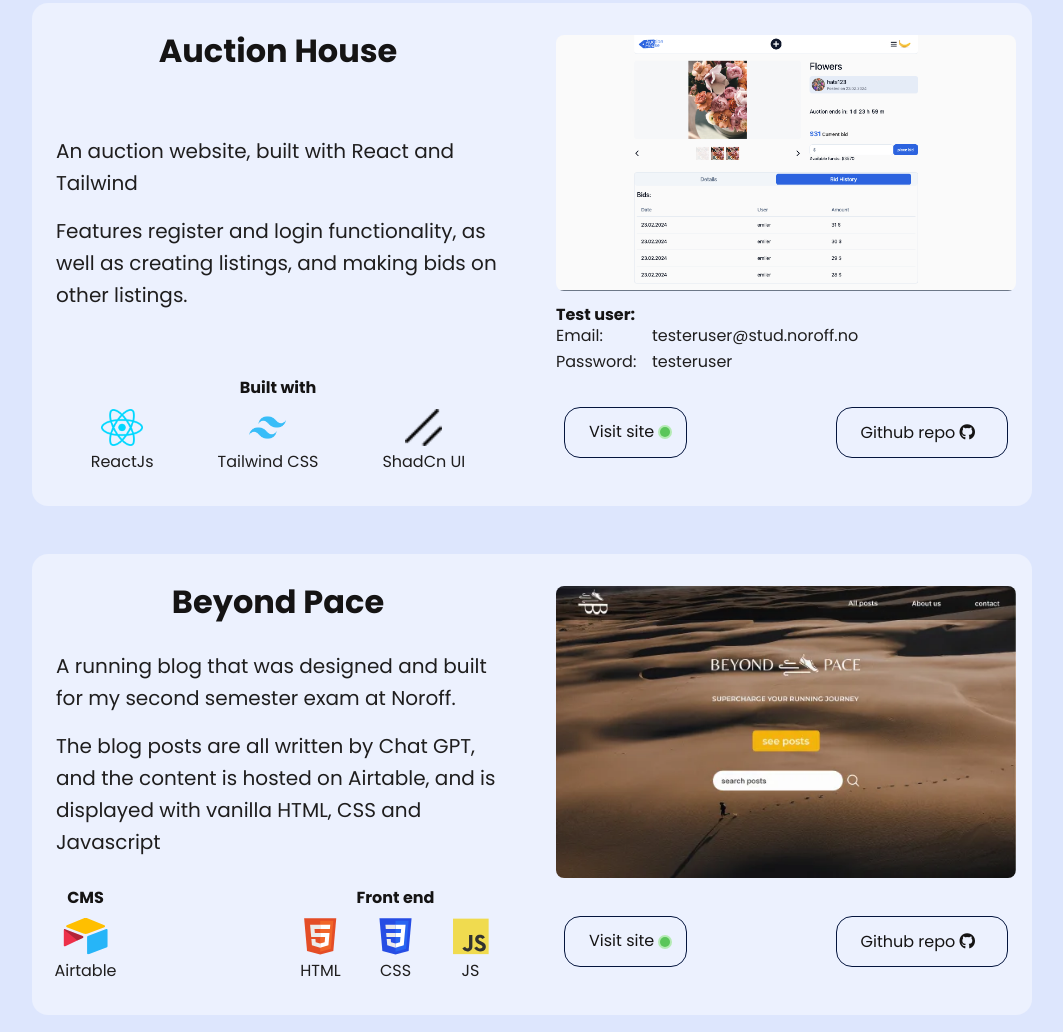
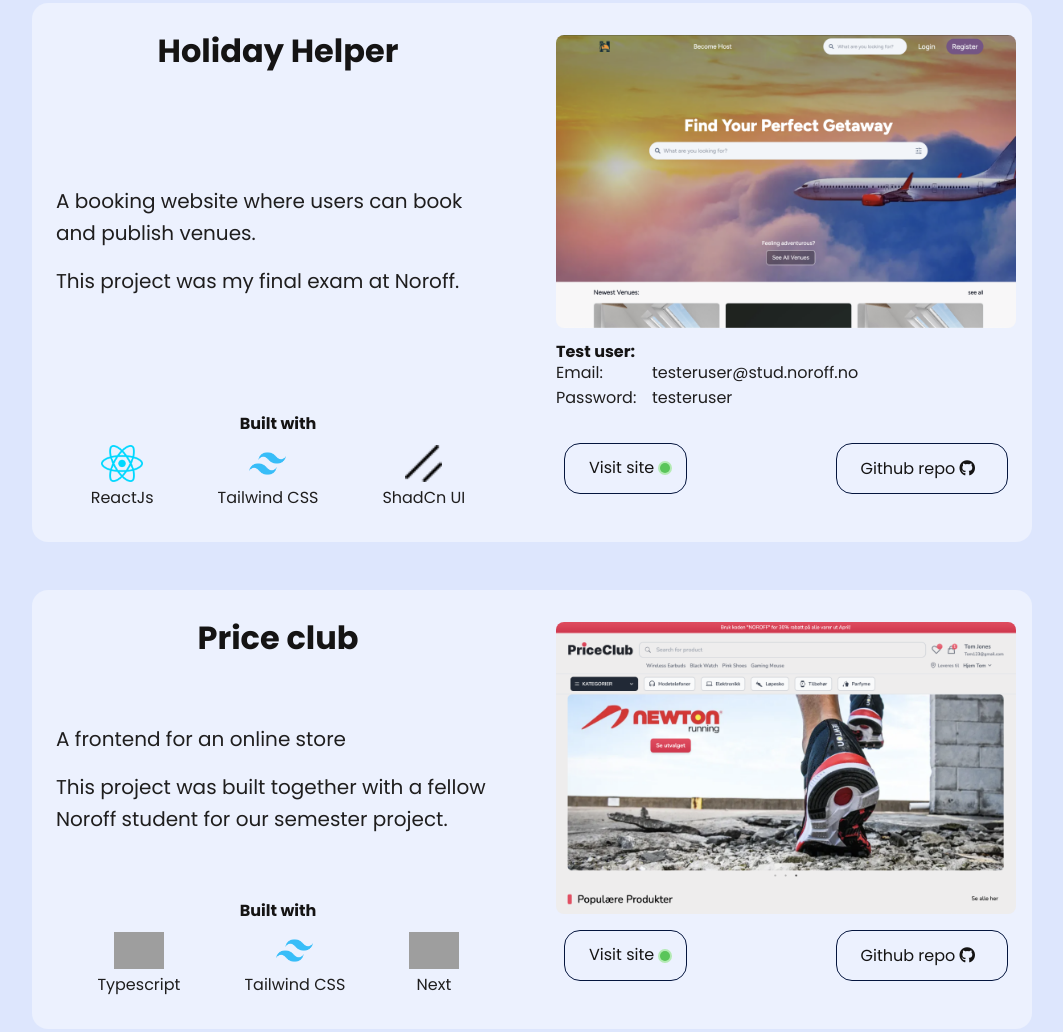
Before and after one commit to Hallvard-Benan/portfolio, a website built with Vite: page index.html in a window 1280 px wide. Shown: the part 989-2021 px from the top of the page, without its empty margins (108-1171 px from the left). Built offline with nearby package versions, Linux system fonts and the light colour scheme; grey boxes are pictures that could not be loaded.

Commit message:
feat: add holiday helper & online shop. remove old projects

```diff
--- a/css/ui.css
+++ b/css/ui.css
@@ -440,7 +440,7 @@ input[type="checkbox"]:checked ~ span:nth-of-type(3) {
 }
 
 .project-technologies__logo p {
-  font-size: 1rem;
+  font-size: 0.75rem;
 }
 
 .stack {
@@ -658,6 +658,9 @@ input[type="checkbox"]:checked ~ span:nth-of-type(3) {
   .stack-logos {
     gap: 4rem;
   }
+  .project-technologies__logo p {
+    font-size: 1rem;
+  }
   .test-user {
     margin-inline: 0;
     margin-block: 1rem;
--- a/index.html
+++ b/index.html
@@ -11,6 +11,7 @@
     name="keywords"
     content="HTML, CSS, JavaScript, portfolio, design, Frontend, front-end, front end, developer, Noroff, web-developer, ux, ui, responsive "
   />
+
   <link
   rel="stylesheet"
   href="https://cdn.jsdelivr.net/npm/swiper@9/swiper-bundle.min.css"
@@ -99,19 +100,26 @@
                     <img src="/assets/images/logo-desktop.jpg" alt="logo" />
                   </div>
                   <div class="swiper-slide">
-                    <img src="/assets/images/Auctionhouse-desktop-.webp" alt="logo" />
+                    <img src="/assets/images/Holiday helper desktop.png" alt="holiday helper desktop" />
+                  </div>
+                  <div class="swiper-slide">
+                    <img src="/assets/images/Auctionhouse-desktop-.webp" alt="auction house desktop" />
                   </div>
                   <div class="swiper-slide">
                     <img src="/assets/images/beyond-pace-desktop.webp" alt="screenshot of beyond pace" />
                   </div>
                   <div class="swiper-slide">
+                    <img src="/assets/images/price-club-desktop.png" alt="screenshot of beyond pace" />
+                  </div>
+
+                  <!-- <div class="swiper-slide">
                     <img src="/assets/images/museum-desktop.webp" alt="screenshot of museum site" />
                   </div>
                   <div class="swiper-slide">
                     <img src="/assets/images/squareeyes-desktop.webp" alt="screenshot of square eyes movie site" />
-                  </div>
+                  </div> -->
                 </div>
-
+          </div>
               </div>
             </div>
 
@@ -123,18 +131,27 @@
                     <img src="/assets/images/logo-mobile.jpg" alt="logo" />
                   </div>
                   <div class="swiper-slide">
-                    <img src="/assets/images/Auctionhouse-mobile.webp" alt="screenshot of mobile site beyond pace" />
+                    <img src="/assets/images/Holiday helper mobile.png" alt="holiday helper mobile screenshot" />
+                  </div>
+                  <div class="swiper-slide">
+                    <img src="/assets/images/Auctionhouse-mobile.webp" alt="screenshot of mobile site auction house" />
                   </div>
 
                   <div class="swiper-slide">
                     <img src="/assets/images/beyond-pace-mobile.webp" alt="screenshot of mobile site beyond pace" />
                   </div>
+
                   <div class="swiper-slide">
+                    <img src="/assets/images/price-club-mobile.png" alt="screenshot of mobile site price club" />
+                  </div>
+
+
+                  <!-- <div class="swiper-slide">
                     <img src="/assets/images/museum-mobile.webp" alt="screenshot of mobile site museum" />
                   </div>
                   <div class="swiper-slide">
                     <img src="/assets/images/squareeyes-mobile.webp" alt="screenshot of mobile site squareeyes" />
-                  </div>
+                  </div> -->
                 </div>
             </div>
           </div>
@@ -154,6 +171,97 @@
           <a class="nav-about" href="#about" role="link"><span class="visually-hidden">About</span><p class="tooltip">About</p><i class="fa-solid fa-address-card"></i></a>
           <a class="nav-contact" href="#contact" role="link"><span class="visually-hidden">contact me</span><p class="tooltip">contact</p><i class="fa-solid fa-message"></i></a>
         </ul>
+             <!-- Holiday Helper -->
+             <div class="project" id="holidayhelper">
+              <div class="project__coulumn2">
+                <div class="project-img"><img src="/assets/images/Holiday helper desktop.png" alt="beyond pace desktop image" loading="lazy"/></div>
+                  <div class="test-user">
+                    <h4 class="test-user__title">Test user:</h4>
+                    <div class="test-user__row"><p class="test-user__label">Email:</p> <p>testeruser@stud.noroff.no</p></div>
+                    <div class="test-user__row"><p class="test-user__label">Password:</p> <p>testeruser</p></div>
+                  </div>
+                <div class="project-links">
+                  <a href="https://holidayhelper.netlify.app/" target="_blank" class="project__link project__link--deploy"
+                    >Visit site</a
+                  >
+                  <a href="https://github.com/Hallvard-Benan/Holidaze" target="_blank" class="project__link project__link--repo"
+                    >Github repo <i class="fa-brands fa-github"></i
+                      ></a
+                  >
+                </div>
+              </div>
+              <div class="project__coulumn1">
+                <h3 class="project__title">Holiday Helper</h3>
+                <div class="project__text">
+                  <p>A booking website where users can book and publish venues.</p>
+                  <p>This project was my final exam at Noroff.</p>
+
+                </div>
+
+                  <div class="stack">
+                    <h4 class="project-technologies__title">Built with</h4>
+                    <div class="project-technologies__logos stack-logos">
+                      <div class="project-technologies__logo stack-logo">
+                        <img src="/assets/icons/logos_react.png" class="logo" alt="react icon" loading="lazy"/>
+                        <p>ReactJs</p>
+                      </div>
+                      <div class="project-technologies__logo stack-logo">
+                        <img src="/assets/icons/devicon_tailwindcss.png" class="logo" alt="tailwind icon" loading="lazy"/>
+                        <p>Tailwind CSS</p>
+                      </div>
+                      <div class="project-technologies__logo stack-logo">
+                        <img src="/assets/icons/simple-icons_shadcnui.png" class="logo" alt="tailwind icon" loading="lazy"/>
+                        <p>ShadCn UI</p>
+                      </div>
+                    </div>
+                  </div>
+              </div>
+            </div>
+
+                <!-- Online Shop -->
+                <div class="project" id="onlineshop">
+                  <div class="project__coulumn2">
+                    <div class="project-img"><img src="/assets/images/price-club-desktop.png" alt="price club desktop image" loading="lazy"/></div>
+                    <div class="project-links">
+                      <a href="https://online-shop-six-roan.vercel.app/" target="_blank" class="project__link project__link--deploy"
+                        >Visit site</a
+                      >
+                      <a href="https://github.com/PetterMartin/online-shop" target="_blank" class="project__link project__link--repo"
+                        >Github repo <i class="fa-brands fa-github"></i
+                          ></a
+                      >
+                    </div>
+                  </div>
+                  <div class="project__coulumn1">
+                    <h3 class="project__title">Price club</h3>
+                    <div class="project__text">
+                      <p>A frontend for an online store</p>
+                      <p>This project was built together with a fellow Noroff student for our semester project.</p>
+                    </div>
+
+                      <div class="stack">
+                        <h4 class="project-technologies__title">Built with</h4>
+                        <div class="project-technologies__logos stack-logos">
+                          <div class="project-technologies__logo stack-logo">
+
+            <img src="https://cdn.jsdelivr.net/gh/devicons/devicon@latest/icons/typescript/typescript-original.svg" class="logo" loading="lazy" />
+
+                            <p>Typescript</p>
+                          </div>
+                          <div class="project-technologies__logo stack-logo">
+                            <img src="/assets/icons/devicon_tailwindcss.png" class="logo" alt="tailwind icon" loading="lazy"/>
+                            <p>Tailwind CSS</p>
+                          </div>
+                          <div class="project-technologies__logo stack-logo">
+
+            <img src="https://cdn.jsdelivr.net/gh/devicons/devicon@latest/icons/nextjs/nextjs-original.svg" class="logo" alt="nextjs icon" loading="lazy"/>
+
+                            <p>Next</p>
+                          </div>
+                        </div>
+                      </div>
+                  </div>
+                </div>
 
         <!-- Auction House -->
         <div class="project" id="auctionhouse">
@@ -265,7 +373,7 @@
         </div>
 
 <!-- Community Science Museum -->
-        <div class="project project--science-museum" id="museum">
+        <!-- <div class="project project--science-museum" id="museum">
           <div class="project__coulumn2">
             <div class="project-img"><img src="/assets/images/museum-desktop.webp" alt="Community science museum image" loading="lazy" /></div>
             <div class="project-links">
@@ -320,9 +428,9 @@
               </div>
             </div>
           </div>
-        </div>
+        </div> -->
 
-        <div class="project project--square-eyes" id="squareeyes">
+        <!-- <div class="project project--square-eyes" id="squareeyes">
           <div class="project__coulumn2">
             <div class="project-img"><img src="/assets/images/squareeyes-desktop.webp" alt="Community science museum image" loading="lazy"/></div>
             <div class="project-links">
@@ -377,7 +485,7 @@
               </div>
             </div>
           </div>
-        </div>
+        </div> -->
 
           </div>
         </div>
```
Also changed, not shown: assets/images/Holiday helper desktop.png (added), assets/images/Holiday helper mobile.png (added), assets/images/price-club-desktop.png (added), assets/images/price-club-mobile.png (added).
